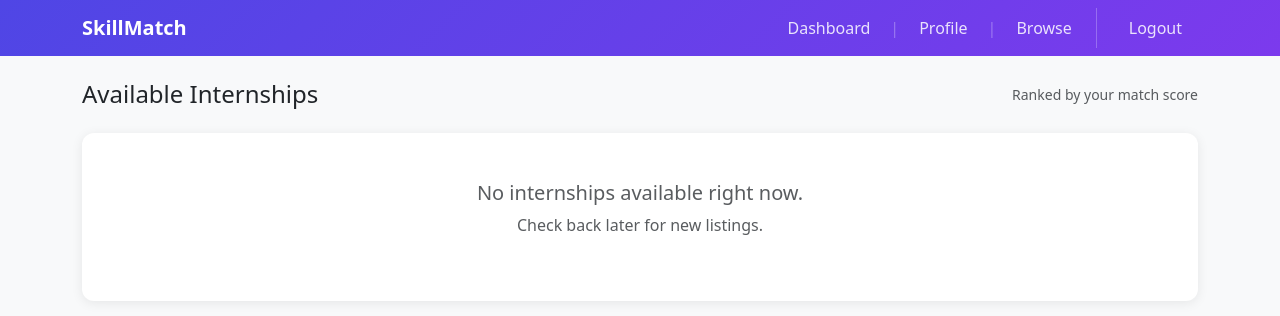
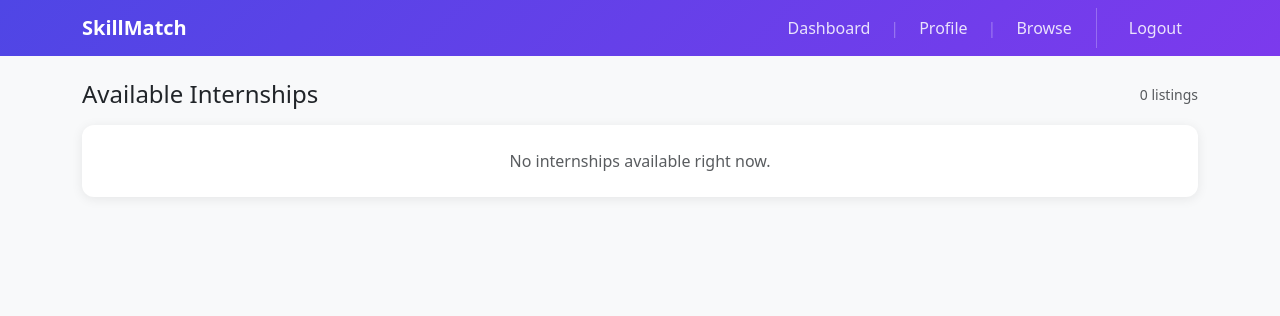
Before and after one commit to suhaneethapa/SkillMatch, a Django app: page /student/internships/ in a window 1280 px wide. Shown: the top 316 px of the page. Run offline with Django 5.2, Linux system fonts and the light colour scheme; a user stored in the database is signed in; tables that the repository leaves empty hold one stand-in row (values such as "Sample post").

Commit message:
ui: compact card layouts, reduce blank space

```diff
--- a/templates/companies/listings.html
+++ b/templates/companies/listings.html
@@ -3,9 +3,9 @@
 {% block title %}My Listings - SkillMatch{% endblock %}
 
 {% block content %}
-<div class="d-flex justify-content-between align-items-center mb-4">
-    <h4 class="mb-0">My Internship Listings</h4>
-    <a href="{% url 'companies:create_listing' %}" class="btn btn-primary">+ Post New</a>
+<div class="d-flex justify-content-between align-items-center mb-3">
+    <h4 class="mb-0">My Listings</h4>
+    <a href="{% url 'companies:create_listing' %}" class="btn btn-primary btn-sm">+ Post New</a>
 </div>
 
 {% if internships %}
--- a/templates/students/browse_internships.html
+++ b/templates/students/browse_internships.html
@@ -3,57 +3,44 @@
 {% block title %}Browse Internships - SkillMatch{% endblock %}
 
 {% block content %}
-<div class="d-flex justify-content-between align-items-center mb-4">
+<div class="d-flex justify-content-between align-items-center mb-3">
     <h4 class="mb-0">Available Internships</h4>
-    <span class="text-muted small">Ranked by your match score</span>
+    <span class="text-muted small">{{ listings|length }} listing{{ listings|pluralize }}</span>
 </div>
 
-<div class="d-flex flex-column gap-3">
+<div class="d-flex flex-column gap-2">
     {% for item in listings %}
-    <div class="card border-0 shadow-sm">
-        <div class="card-body">
-            <!-- Header: Title + Match Score -->
-            <div class="d-flex justify-content-between align-items-start flex-wrap gap-2 mb-3">
+    <div class="card">
+        <div class="card-body p-3">
+            <!-- Top row: Title, company, match -->
+            <div class="d-flex justify-content-between align-items-start flex-wrap gap-2">
                 <div>
-                    <h5 class="card-title mb-1">{{ item.internship.title }}</h5>
-                    <p class="text-muted small mb-0">
-                        {% if item.internship.company.logo %}
-                            <img src="{{ item.internship.company.logo.url }}" style="height: 18px; width: 18px; border-radius: 50%;" alt="">
-                        {% endif %}
-                        {{ item.internship.company.organization_name }}
-                    </p>
+                    <h6 class="mb-0 fw-bold">{{ item.internship.title }}</h6>
+                    <small class="text-muted">{{ item.internship.company.organization_name }}</small>
                 </div>
-                <span class="match-badge badge {% if item.score >= 70 %}match-high{% elif item.score >= 50 %}match-mid{% else %}match-low{% endif %} rounded-pill fs-6 px-3 py-2">
-                    {{ item.score }}% Match
+                <span class="badge {% if item.score >= 70 %}match-high{% elif item.score >= 50 %}match-mid{% else %}match-low{% endif %} rounded-pill">
+                    {{ item.score }}%
                 </span>
             </div>
 
             <!-- Description -->
-            <p class="mb-3">{{ item.internship.description|truncatewords:20 }}</p>
+            <p class="small text-muted mb-2 mt-1">{{ item.internship.description|truncatewords:12 }}</p>
 
-            <!-- Details Row -->
-            <div class="d-flex flex-wrap gap-2 mb-3">
+            <!-- Compact info row -->
+            <div class="d-flex flex-wrap align-items-center gap-2 mb-2">
                 <span class="badge bg-light text-dark border">Rs. {{ item.internship.stipend|default:"Unpaid" }}</span>
                 <span class="badge bg-light text-dark border">{{ item.internship.location_type|title }}</span>
                 <span class="badge bg-light text-dark border">{{ item.internship.expected_duration }}</span>
                 <span class="badge bg-light text-dark border">{{ item.internship.total_positions }} slot{{ item.internship.total_positions|pluralize }}</span>
-                <span class="badge bg-light text-dark border">{{ item.internship.category.name }}</span>
+                {% if item.internship.deadline < today %}
+                    <span class="badge bg-danger">Expired</span>
+                {% else %}
+                    <span class="badge bg-secondary">{{ item.internship.deadline|timeuntil }} left</span>
+                {% endif %}
             </div>
 
-            <!-- Deadline -->
-            <div class="mb-3">
-                {% if item.internship.deadline < today %}
-                    <span class="badge bg-danger">Expired {{ item.internship.deadline|timesince }} ago</span>
-                {% else %}
-                    <span class="badge bg-secondary">Closes in {{ item.internship.deadline|timeuntil }}</span>
-                {% endif %}
-                <span class="small text-muted ms-2">(Deadline: {{ item.internship.deadline }})</span>
-            </div>
-
-            <!-- Skills -->
-            <div class="mb-3">
-                <strong class="small">Required Skills:</strong>
-                <div class="d-flex flex-wrap gap-1 mt-1">
+            <!-- Skills inline -->
+            <div class="d-flex flex-wrap align-items-center gap-1 mb-2">
                 {% for skill in item.internship.internship_skills.all %}
                     {% if skill.is_required %}
                         <span class="badge bg-primary">{{ skill.skill.name }}</span>
@@ -61,37 +48,36 @@
                         <span class="badge bg-secondary">{{ skill.skill.name }}</span>
                     {% endif %}
                 {% empty %}
-                        <span class="text-muted small">None specified</span>
+                    <span class="text-muted small">No skills specified</span>
                 {% endfor %}
             </div>
-            </div>
 
-            <!-- Gap Warning -->
+            <!-- Bottom row: gap warning + action -->
+            <div class="d-flex justify-content-between align-items-center flex-wrap gap-2">
                 {% if item.gap %}
-                <div class="alert alert-warning py-2 small mb-3">
-                    <strong>Missing skills:</strong> {{ item.gap|join:", " }}
-                </div>
+                    <small class="text-warning fw-semibold">Missing: {{ item.gap|join:", " }}</small>
+                {% else %}
+                    <small class="text-success">All required skills matched</small>
                 {% endif %}
 
-            <!-- Action -->
-            <div class="d-flex justify-content-end">
+                <div>
                     {% if item.internship.deadline < today %}
-                    <span class="badge bg-secondary px-3 py-2">Closed</span>
+                        <span class="badge bg-secondary">Closed</span>
                     {% elif item.eligible %}
                         <form method="post" action="{% url 'students:apply_internship' item.internship.id %}" class="d-inline">
                             {% csrf_token %}
-                        <button type="submit" class="btn btn-primary px-4">Apply Now</button>
+                            <button type="submit" class="btn btn-primary btn-sm">Apply</button>
                         </form>
                     {% else %}
-                    <span class="badge bg-secondary px-3 py-2">Need 50% Match</span>
+                        <span class="badge bg-secondary">Need 50%</span>
                     {% endif %}
                 </div>
             </div>
         </div>
+    </div>
     {% empty %}
-    <div class="card p-5 text-center text-muted">
-        <h5>No internships available right now.</h5>
-        <p>Check back later for new listings.</p>
+    <div class="card p-4 text-center text-muted">
+        <p class="mb-0">No internships available right now.</p>
     </div>
     {% endfor %}
 </div>
```
Also changed, not shown: templates/companies/dashboard.html (+35 -48 lines). Lines whose indentation alone changed are shown as unchanged.
